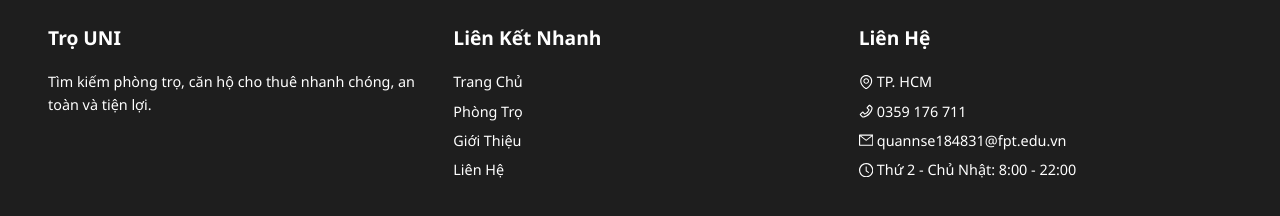
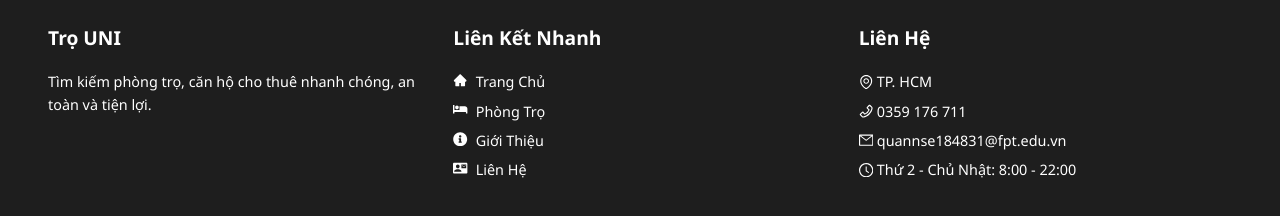
Before and after one commit to NTTLoc/TroUni, a React (Vite) app: page / in a window 1280 px wide. Shown: the part 3620-3836 px from the top of the page. Built offline with nearby package versions, Linux system fonts and the light colour scheme; no server answers.

Commit message:
update dependencies in package-lock.json and enhance footer with icons

```diff
--- a/src/components/footer/Footer.jsx
+++ b/src/components/footer/Footer.jsx
@@ -7,6 +7,10 @@ import {
 } from "@ant-design/icons";
 import { useNavigate } from "react-router-dom";
 import "./Footer.scss";
+import { FaBed } from "react-icons/fa";
+import { FaInfoCircle } from "react-icons/fa";
+import { MdContactMail } from "react-icons/md";
+import { AiFillHome } from "react-icons/ai";
 
 const Footer = () => {
   const navigate = useNavigate();
@@ -24,10 +28,22 @@ const Footer = () => {
       <div className="footer-col">
         <h4>Liên Kết Nhanh</h4>
         <ul>
-          <li onClick={() => navigate("/")}>Trang Chủ</li>
-          <li onClick={() => navigate("/posts")}>Phòng Trọ</li>
-          <li onClick={() => navigate("/about")}>Giới Thiệu</li>
-          <li onClick={() => navigate("/contact")}>Liên Hệ</li>
+          <li onClick={() => navigate("/")}>
+            <AiFillHome style={{ marginRight: 8 }} />
+            Trang Chủ
+          </li>
+          <li onClick={() => navigate("/posts")}>
+            <FaBed style={{ marginRight: 8 }} />
+            Phòng Trọ
+          </li>
+          <li onClick={() => navigate("/about")}>
+            <FaInfoCircle style={{ marginRight: 8 }} />
+            Giới Thiệu
+          </li>
+          <li onClick={() => navigate("/contact")}>
+            <MdContactMail style={{ marginRight: 8 }} />
+            Liên Hệ
+          </li>
         </ul>
       </div>
       {/* Cột liên hệ */}{" "}
```
Also changed, not shown: src/pages/contact/Contact.scss (+6 -12 lines), 1 other file (tests, documents, lock files or other folders).
